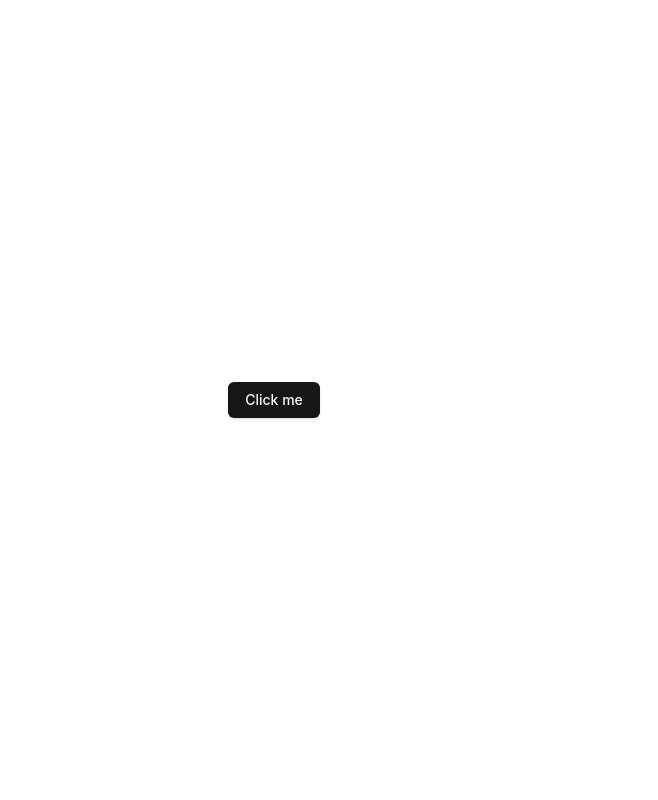
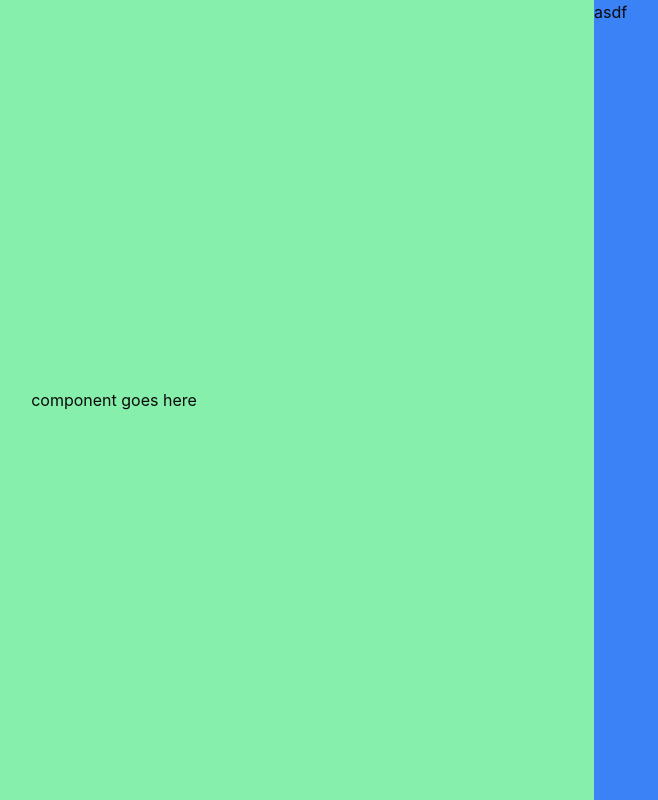
Before and after one commit to MadisonEvans94/HTMLAgent, a React (Vite) app in the folder frontend/: page / in a window 1280 px wide. Shown: the whole page, without its empty margins (366-1024 px from the left). Built offline with nearby package versions, Linux system fonts and the light colour scheme.

Commit message:
ui updates

```diff
--- a/frontend/src/App.tsx
+++ b/frontend/src/App.tsx
@@ -1,15 +1,11 @@
-// import { useState } from 'react'
-import './App.css'
-import { Button } from './components/ui/button'
+
+import MainPage from './pages/MainPage';
 
 function App() {
-  // const [count, setCount] = useState(0)
 
   return (
 		<>
-			<div>
-				<Button>Click me</Button>
-			</div>
+			<MainPage/>
 		</>
   );
 }
--- /dev/null
+++ b/frontend/src/pages/MainPage.tsx
@@ -0,0 +1,13 @@
+
+const MainPage = () => {
+	return (
+		<div className='bg-gray-600 w-screen h-screen overscroll-y-contain flex'>
+			<div className='bg-green-300 grow flex items-center justify-center'>component goes here</div>
+			<div className='bg-blue-500 w-1/4'>asdf</div>
+		</div>
+	);
+};
+
+
+
+export default MainPage
```
